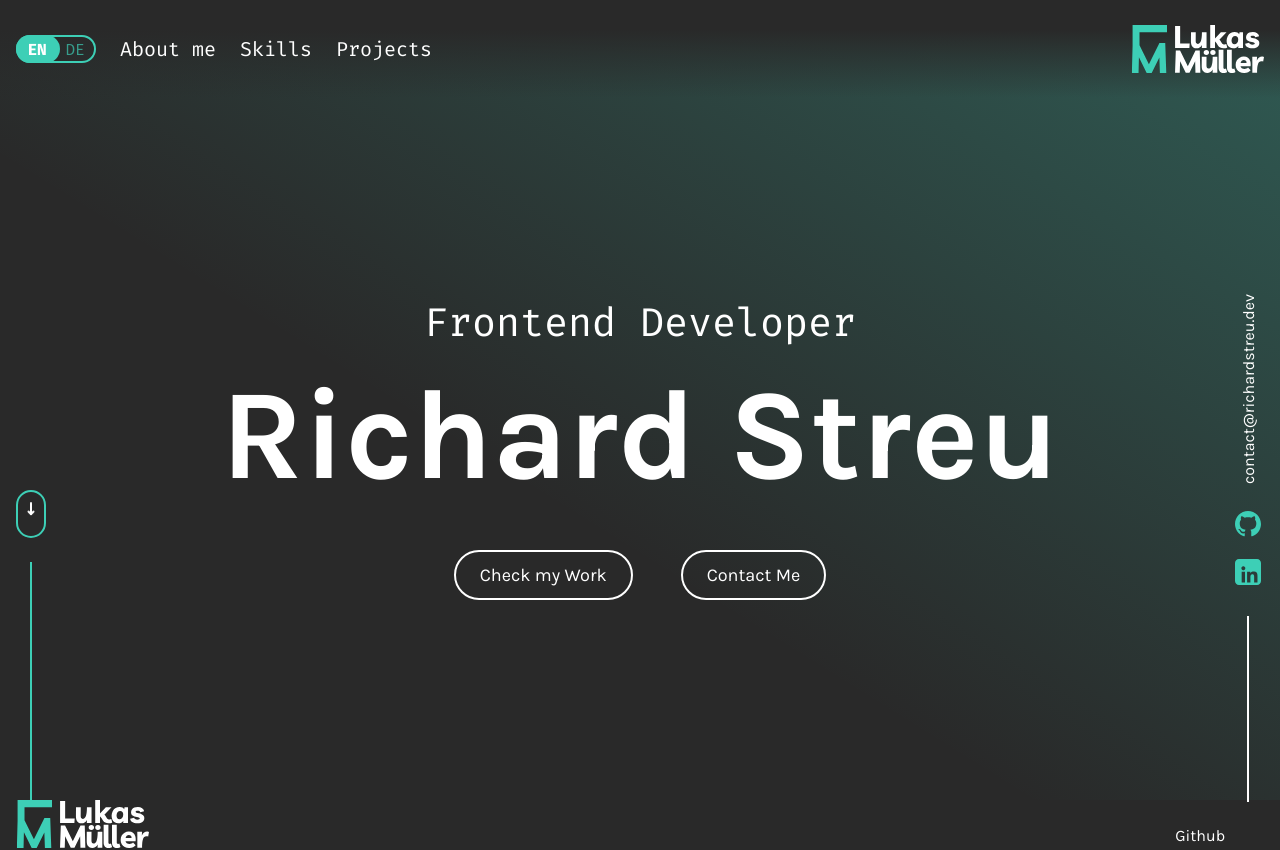
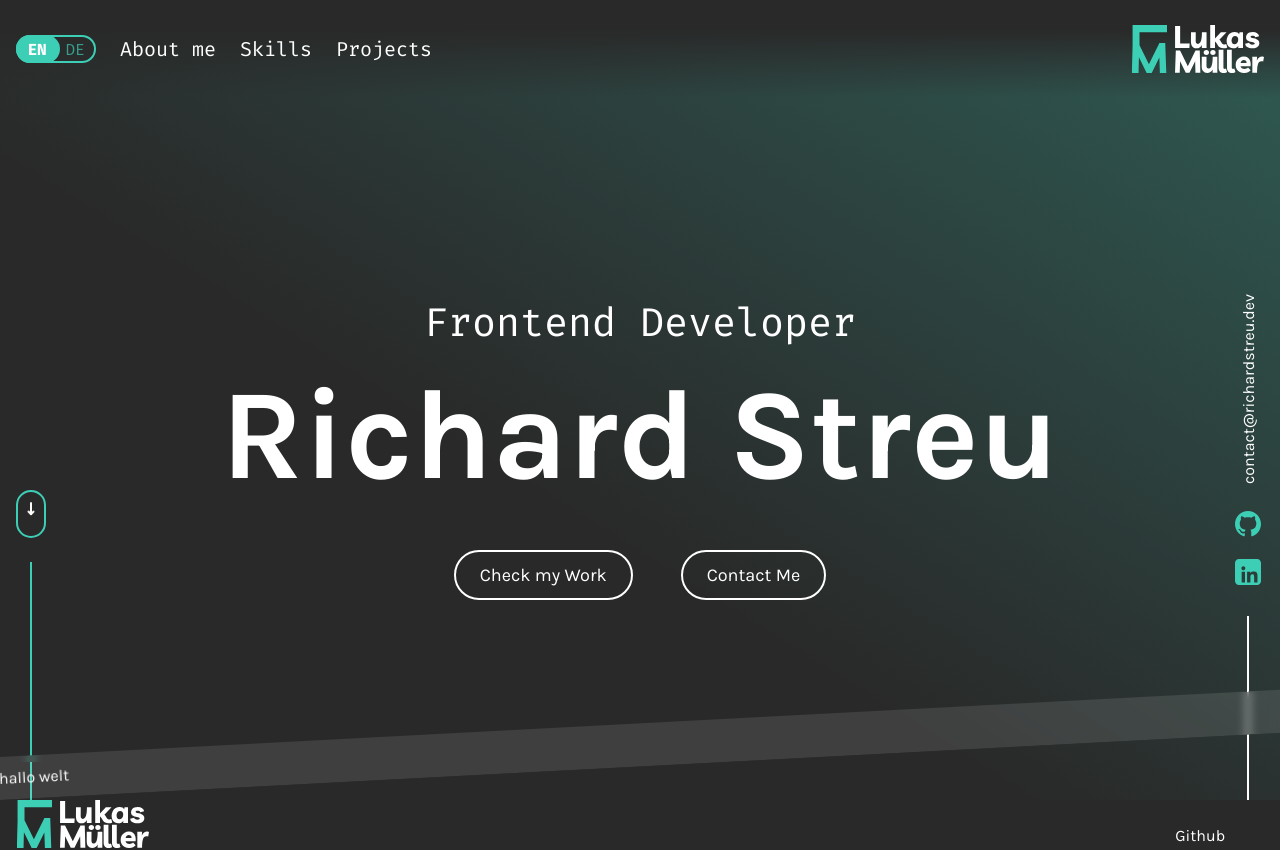
Before and after one commit to RichardStreu/portfolioAngular, an Angular app: page / in a window 1280 px wide. Shown: the top 850 px of the page. Built offline with nearby package versions, Linux system fonts and the light colour scheme.

Commit message:
installed the slide bar without just animation

```diff
--- /dev/null
+++ b/src/app/components/slide-bar/slide-bar.component.html
@@ -0,0 +1,3 @@
+<div class="slideBarContainer">
+  hallo welt
+</div>
--- /dev/null
+++ b/src/app/components/slide-bar/slide-bar.component.scss
@@ -0,0 +1,33 @@
+@import "../../../styles.scss";
+
+.slideBarContainer {
+  width: 105%;
+  overflow: hidden;
+  white-space: nowrap;
+  box-sizing: border-box;
+  background-color: rgba($color: white, $alpha: 0.1);
+  backdrop-filter: blur(5px);
+  -webkit-backdrop-filter: blur(5px);
+  padding: 12px 0;
+  position: absolute;
+  left: 0;
+  bottom: 0;
+  transform-origin: bottom left;
+  transform: rotate(-3deg);
+}
+
+.slideBarText {
+  display: inline-block;
+  font-size: 1.5em;
+  color: #333;
+  animation: marquee 15s linear infinite;
+}
+
+@keyframes marquee {
+  from {
+      transform: translateX(100%);
+  }
+  to {
+      transform: translateX(-100%);
+  }
+}
--- a/src/app/landing-page/sections/a-hero/a-hero.component.html
+++ b/src/app/landing-page/sections/a-hero/a-hero.component.html
@@ -13,4 +13,5 @@
     <app-arrow-right class="arrowRight"></app-arrow-right>
     <div class="slideBanner"></div>
   </div>
+  <app-slide-bar></app-slide-bar>
 </section>
--- a/src/app/landing-page/sections/a-hero/a-hero.component.scss
+++ b/src/app/landing-page/sections/a-hero/a-hero.component.scss
@@ -7,6 +7,8 @@
     rgba(61, 207, 182, 0.3) 100%
   );
   height: 100dvh;
+  position: relative;
+  overflow: hidden;
 
   .contentWrapper {
     position: relative;
--- a/src/app/landing-page/sections/a-hero/a-hero.component.ts
+++ b/src/app/landing-page/sections/a-hero/a-hero.component.ts
@@ -3,11 +3,12 @@ import { HeaderComponent } from "../../../core/header/header.component";
 import { ArrowLeftComponent } from './arrow-left/arrow-left.component';
 import { ArrowRightComponent } from './arrow-right/arrow-right.component';
 import { SlideButtonComponent } from '../../../components/slide-button/slide-button.component';
+import { SlideBarComponent } from '../../../components/slide-bar/slide-bar.component';
 
 @Component({
   selector: 'app-a-hero',
   standalone: true,
-  imports: [HeaderComponent, ArrowLeftComponent, ArrowRightComponent, SlideButtonComponent],
+  imports: [HeaderComponent, ArrowLeftComponent, ArrowRightComponent, SlideButtonComponent, SlideBarComponent],
   templateUrl: './a-hero.component.html',
   styleUrl: './a-hero.component.scss'
 })
```
Also changed, not shown: src/app/components/slide-bar/slide-bar.component.ts (added, +12 -0 lines), 1 other file (tests, documents, lock files or other folders).
